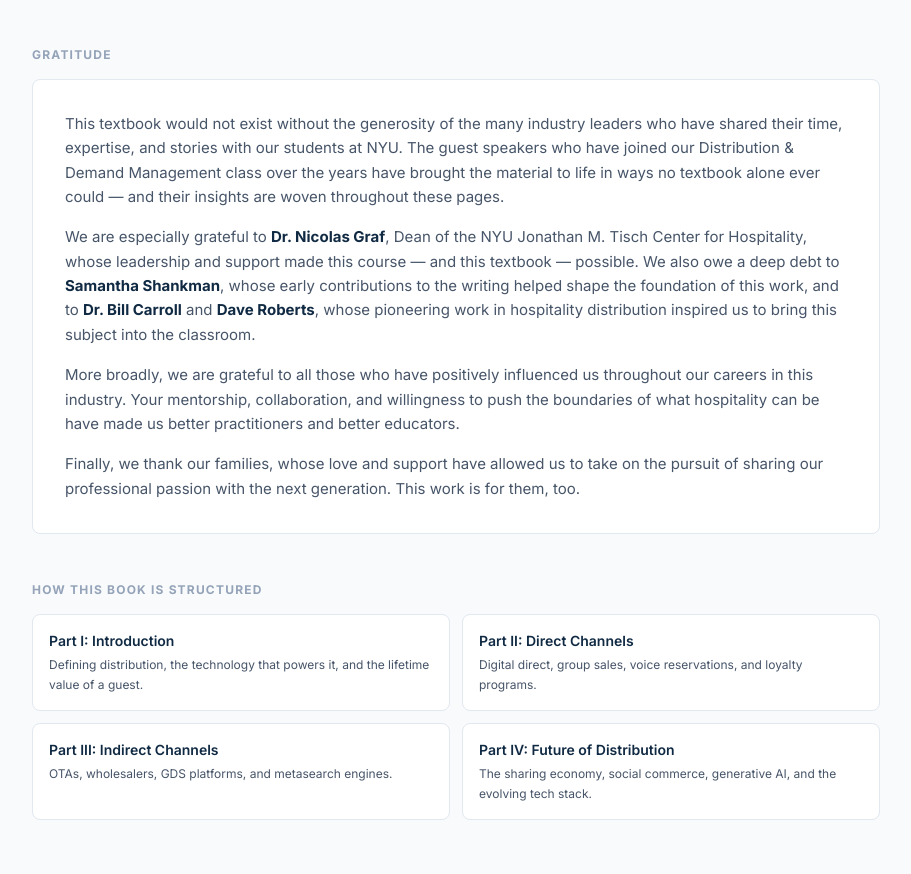
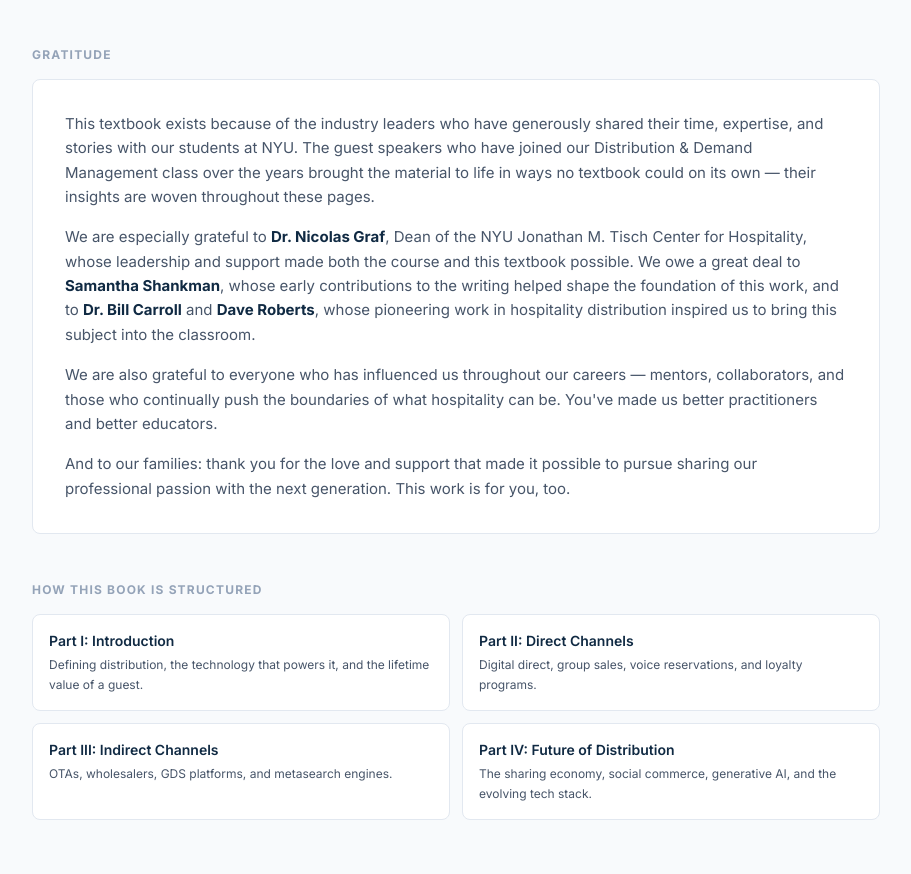
Before and after one commit to jds11/hoteldistro, a Next.js app: page /about in a window 1280 px wide. Shown: the part 1580-2454 px from the top of the page, without its empty margins (184-1095 px from the left). Built offline with nearby package versions, Linux system fonts and the light colour scheme.

Commit message:
Update gratitude copy

```diff
--- a/src/app/about/page.tsx
+++ b/src/app/about/page.tsx
@@ -120,16 +120,15 @@ export default function AboutPage() {
           </h2>
           <div className="bg-white border border-border rounded-lg p-6 sm:p-8 text-[15px] text-text-secondary leading-relaxed space-y-4">
             <p>
-              This textbook would not exist without the generosity of the many industry leaders who have
-              shared their time, expertise, and stories with our students at NYU. The guest speakers who
-              have joined our Distribution &amp; Demand Management class over the years have brought the
-              material to life in ways no textbook alone ever could — and their insights are woven
-              throughout these pages.
+              This textbook exists because of the industry leaders who have generously shared their time,
+              expertise, and stories with our students at NYU. The guest speakers who have joined our
+              Distribution &amp; Demand Management class over the years brought the material to life in
+              ways no textbook could on its own — their insights are woven throughout these pages.
             </p>
             <p>
               We are especially grateful to <strong className="text-text-primary">Dr. Nicolas Graf</strong>,
               Dean of the NYU Jonathan M. Tisch Center for Hospitality, whose leadership and support made
-              this course — and this textbook — possible. We also owe a deep debt to{" "}
+              both the course and this textbook possible. We owe a great deal to{" "}
               <strong className="text-text-primary">Samantha Shankman</strong>, whose early contributions
               to the writing helped shape the foundation of this work, and to{" "}
               <strong className="text-text-primary">Dr. Bill Carroll</strong> and{" "}
@@ -137,13 +136,13 @@ export default function AboutPage() {
               hospitality distribution inspired us to bring this subject into the classroom.
             </p>
             <p>
-              More broadly, we are grateful to all those who have positively influenced us throughout our
-              careers in this industry. Your mentorship, collaboration, and willingness to push the
-              boundaries of what hospitality can be have made us better practitioners and better educators.
+              We are also grateful to everyone who has influenced us throughout our careers — mentors,
+              collaborators, and those who continually push the boundaries of what hospitality can be.
+              You&apos;ve made us better practitioners and better educators.
             </p>
             <p>
-              Finally, we thank our families, whose love and support have allowed us to take on the pursuit
-              of sharing our professional passion with the next generation. This work is for them, too.
+              And to our families: thank you for the love and support that made it possible to pursue
+              sharing our professional passion with the next generation. This work is for you, too.
             </p>
           </div>
         </section>
```
